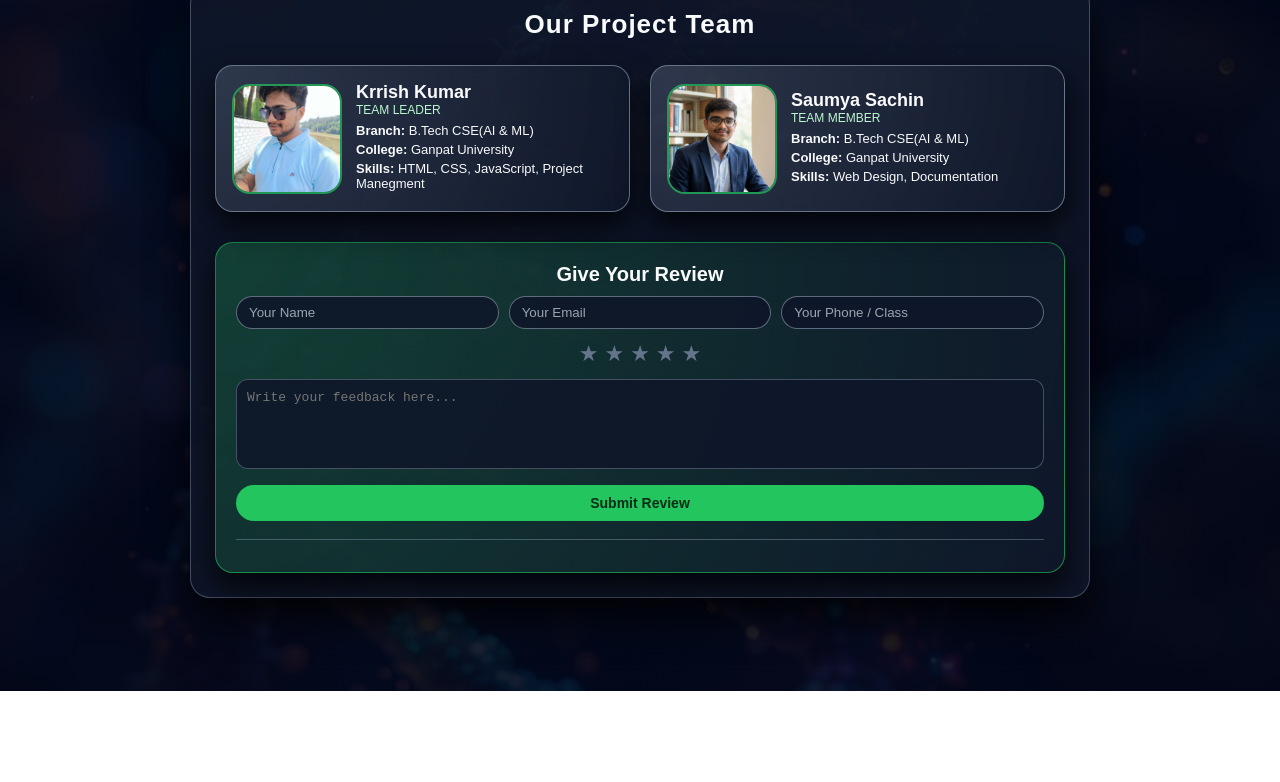
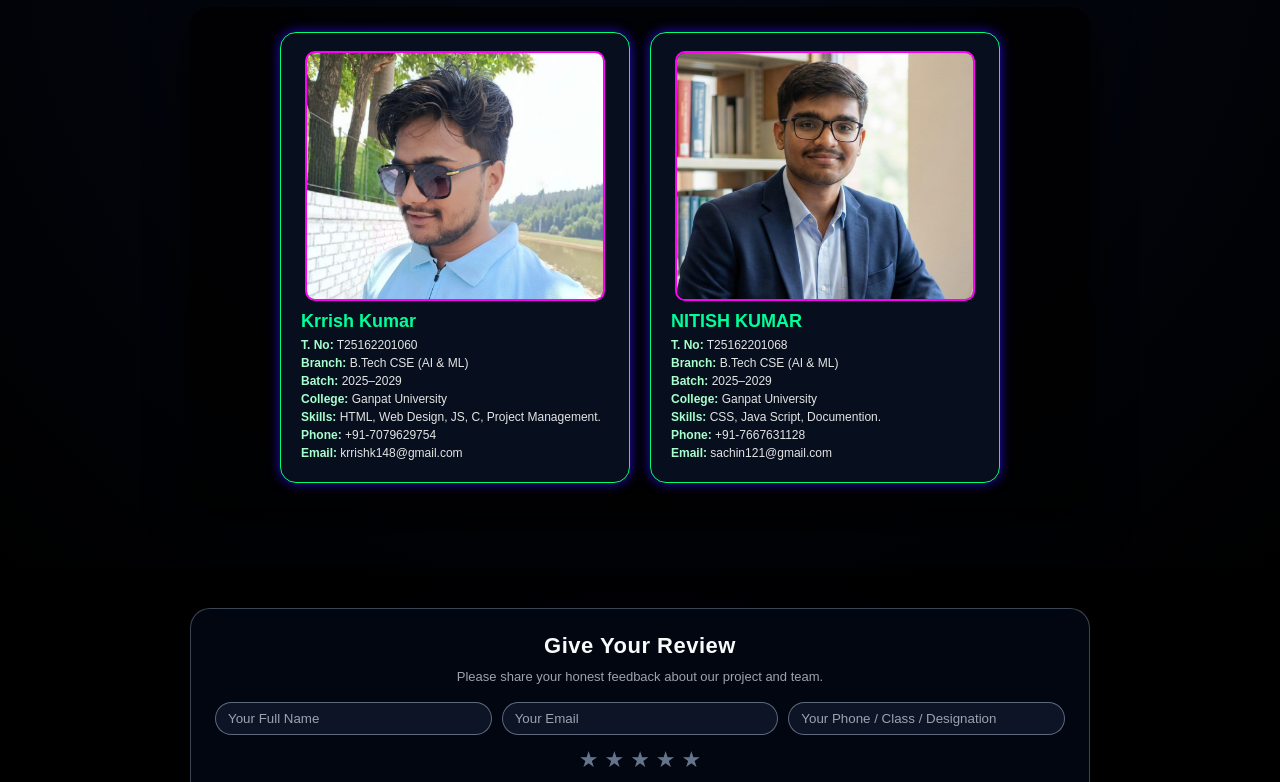
Before and after one commit to Krris-h/Nano-tech-in-agr, a plain HTML site: page Contact.html in a window 1280 px wide. Shown: the part 109-891 px from the top of the page. Before the commit the page ends 800 px from the top, so only its background shows below. Drawn offline with Linux system fonts and the light colour scheme.

Commit message:
Add files via upload

```diff
--- a/Contact.html
+++ b/Contact.html
@@ -2,123 +2,154 @@
 <html lang="en">
 <head>
     <meta charset="UTF-8">
-    <title>Our Team</title>
+    <title>Our Project Team</title>
     <meta name="viewport" content="width=device-width, initial-scale=1.0">
 
     <style>
+        /* ===== RESET ===== */
         * {
             margin: 0;
             padding: 0;
             box-sizing: border-box;
+            font-family: Arial, sans-serif;
         }
 
-        body {
-            font-family: Arial, sans-serif;
-            background:
-                radial-gradient(circle at top, rgba(2,6,23,0.7), rgba(2,6,23,0.95)),
-                url("bg4.jpg") center/cover no-repeat fixed;
-            color: #f9fafb;
-            min-height: 100vh;
+        /* ===== PROJECT TEAM SECTION ===== */
+        .team-section {
+            text-align: center;
+            padding: 60px 20px;
+            background: radial-gradient(circle at top, #050816, #02040a 60%, #000000);
+            color: #ffffff;
+        }
+
+        .team-section h2 {
+            font-size: 28px;
+            margin-bottom: 24px;
+            letter-spacing: 1px;
+        }
+
+        .team-container {
+            max-width: 900px;
+            margin: 0 auto;
+            background: rgba(0, 0, 0, 0.75);
+            border-radius: 20px;
+            padding: 25px 22px;
+            box-shadow: 0 18px 40px rgba(0, 0, 0, 0.85);
+            display: flex;
+            gap: 20px;
+            justify-content: center;
+            flex-wrap: wrap;
+        }
+
+        .team-card {
+            background: rgba(8, 16, 32, 0.95);
+            border-radius: 16px;
+            padding: 18px 20px;
+            width: 350px;
+            border: 1px solid #00ff6e;
+            box-shadow: 0 0 12px rgba(42, 13, 231, 0.897);
+            text-align: left;
+            transition: transform 0.25s, box-shadow 0.25s;
+        }
+
+        .team-card:hover {
+            transform: translateY(-6px);
+            box-shadow: 0 0 18px rgba(255, 0, 0, 0.7);
+        }
+
+        /* ===== IMAGE BOX 300x250 ===== */
+        .photo-box {
+            width: 300px;
+            height: 250px;
+            margin-bottom: 10px;
+            border-radius: 10px;
+            overflow: hidden;
+            border: 2px solid #ff00f7;
             display: flex;
             align-items: center;
             justify-content: center;
-            padding: 20px;
+            margin-left: auto;
+            margin-right: auto; /* image center in card */
         }
 
-        .wrapper {
-            max-width: 900px;
-            width: 100%;
-            background: rgba(15,23,42,0.9);
-            border-radius: 20px;
-            padding: 24px;
-            box-shadow: 0 18px 40px rgba(0,0,0,0.8);
-            border: 1px solid rgba(148,163,184,0.4);
-        }
-
-        .title {
-            text-align: center;
-            margin-bottom: 10px;
-        }
-
-        .title h1 {
-            font-size: 26px;
-            letter-spacing: 1px;
-        }
-
-        .team-grid {
-            display: grid;
-            grid-template-columns: repeat(2, minmax(0, 1fr));
-            gap: 20px;
-            margin-top: 25px;
-        }
-
-        .card {
-            background: radial-gradient(circle at top left,
-                        rgba(148,163,184,0.25),
-                        rgba(15,23,42,0.95));
-            border-radius: 18px;
-            padding: 16px;
-            display: flex;
-            gap: 14px;
-            align-items: center;
-            border: 1px solid rgba(148,163,184,0.6);
-            box-shadow: 0 14px 30px rgba(0,0,0,0.8);
-            transition: transform 0.15s ease, box-shadow 0.2s ease, border-color 0.2s ease;
-        }
-
-        .card:hover {
-            transform: translateY(-4px);
-            box-shadow: 0 20px 40px rgba(0,0,0,0.9);
-            border-color: red;
-        }
-
-        .photo-wrap {
-            flex-shrink: 0;
-            width: 110px;
-            height: 110px;
-            border-radius: 18px;
-            overflow: hidden;
-            border: 2px solid rgba(34,197,94,0.7);
-        }
-
-        .photo-wrap img {
+        .photo-box img {
             width: 100%;
             height: 100%;
             object-fit: cover;
         }
 
-        .info h2 { font-size: 18px; }
-        .role {
-            font-size: 12px;
-            margin-bottom: 6px;
-            color: #bbf7d0;
-            text-transform: uppercase;
+        /* leader pic adjust (thoda upar se focus) */
+        .team-card.leader .photo-box img {
+            object-position: top;
         }
 
-        .info p { font-size: 13px; margin-bottom: 4px; }
-        .label { font-weight: bold; }
+        .team-card h3 {
+            font-size: 18px;
+            margin-bottom: 6px;
+            color: #00ff99;
+        }
 
-        .contact a {
-            color: #22c55e;
-            text-decoration: none;
+        .team-card p {
+            font-size: 12px;
+            margin: 4px 0;
+            color: #e4e4e4;
+        }
+
+        .team-card p span {
+            font-weight: bold;
+            color: #a8ffce;
         }
 
         /* ===== REVIEW SECTION ===== */
-        .review-box {
-            margin-top: 30px;
-            padding: 20px;
-            border-radius: 18px;
-            background: radial-gradient(circle at top left,
-                        rgba(34,197,94,0.25),
-                        rgba(15,23,42,0.95));
-            border: 1px solid rgba(34,197,94,0.6);
-            box-shadow: 0 14px 30px rgba(0,0,0,0.8);
+        .review-section {
+            padding: 40px 20px 60px;
+            background: radial-gradient(circle at bottom, #020617, #000000 70%);
+            color: #f9fafb;
         }
 
-        .review-box h2 {
+        .review-wrapper {
+            max-width: 900px;
+            margin: 0 auto;
+            background: rgba(3,7,18,0.92);
+            border-radius: 20px;
+            padding: 24px;
+            box-shadow: 0 18px 40px rgba(0,0,0,0.9);
+            border: 1px solid rgba(148,163,184,0.4);
+        }
+
+        .review-wrapper h2 {
             text-align: center;
             margin-bottom: 10px;
-            font-size: 20px;
+            font-size: 22px;
+            letter-spacing: 0.5px;
+        }
+
+        .review-subtitle {
+            text-align: center;
+            font-size: 13px;
+            color: #9ca3af;
+            margin-bottom: 18px;
+        }
+
+        .reviewer-info {
+            display: grid;
+            grid-template-columns: repeat(3, minmax(0, 1fr));
+            gap: 10px;
+            margin-bottom: 12px;
+            font-size: 13px;
+        }
+
+        .reviewer-info input {
+            border-radius: 999px;
+            border: 1px solid rgba(148,163,184,0.6);
+            padding: 8px 12px;
+            background: rgba(15,23,42,0.9);
+            color: #f9fafb;
+            outline: none;
+        }
+
+        .reviewer-info input::placeholder {
+            color: #9ca3af;
         }
 
         .stars {
@@ -140,7 +171,6 @@
             color: #facc15;
         }
 
-        /* selected rating (click ke baad) */
         .stars span.selected {
             color: #facc15;
         }
@@ -178,7 +208,6 @@
             box-shadow: 0 0 18px rgba(34,197,94,0.9);
         }
 
-        /* submit animation */
         .submit-btn.pulse {
             animation: btnPulse 0.4s ease;
         }
@@ -189,41 +218,18 @@
             100% { transform: scale(1); box-shadow: 0 0 0 rgba(34,197,94,0.0); }
         }
 
-        /* ===== REVIEWER DETAILS ===== */
-        .reviewer-info {
-            display: grid;
-            grid-template-columns: repeat(3, minmax(0, 1fr));
-            gap: 10px;
-            margin-bottom: 12px;
-            font-size: 13px;
-        }
-
-        .reviewer-info input {
-            border-radius: 999px;
-            border: 1px solid rgba(148,163,184,0.6);
-            padding: 8px 12px;
-            background: rgba(15,23,42,0.9);
-            color: #f9fafb;
-            outline: none;
-        }
-
-        .reviewer-info input::placeholder {
-            color: #9ca3af;
-        }
-
-        /* saved reviews list */
         .saved-reviews {
             margin-top: 18px;
             border-top: 1px solid rgba(148,163,184,0.4);
             padding-top: 12px;
-            max-height: 200px;
+            max-height: 220px;
             overflow-y: auto;
         }
 
         .review-item {
             padding: 8px 10px;
             border-radius: 10px;
-            background: rgba(15,23,42,0.9);
+            background: rgba(15,23,42,0.95);
             border: 1px solid rgba(148,163,184,0.4);
             font-size: 13px;
             margin-bottom: 8px;
@@ -245,55 +251,86 @@
             font-size: 14px;
         }
 
+        .review-item small {
+            color: #9ca3af;
+            font-size: 11px;
+        }
+
+        @media (max-width: 800px) {
+            .team-card {
+                width: 100%;
+            }
+            .photo-box {
+                width: 100%;
+                max-width: 320px;
+            }
+        }
+
         @media (max-width: 700px) {
-            .team-grid { grid-template-columns: 1fr; }
-            .card { flex-direction: column; text-align: center; }
-            .reviewer-info { grid-template-columns: 1fr; }
+            .reviewer-info {
+                grid-template-columns: 1fr;
+            }
         }
     </style>
 </head>
+
 <body>
 
-<div class="wrapper">
-    <div class="title">
-        <h1>Our Project Team</h1>
-    </div>
+<!-- ====== PROJECT TEAM SECTION ====== -->
+<section id="team" class="team-section">
+    <div class="container">
+        <h2>Our Project Team</h2>
 
-    <div class="team-grid">
-        <div class="card">
-            <div class="photo-wrap"><img src="leader.jpeg" alt="Team Leader"></div>
-            <div class="info">
-                <h2>Krrish Kumar</h2>
-                <div class="role">Team Leader</div>
-                <p><span class="label">Branch:</span> B.Tech CSE(AI & ML)</p>
-                <p><span class="label">College:</span> Ganpat University</p>
-                <p><span class="label">Skills:</span> HTML, CSS, JavaScript, Project Manegment</p>
+        <div class="team-container">
+
+            <!-- MEMBER 1 (LEADER) -->
+            <div class="team-card leader">
+                <div class="photo-box">
+                    <img src="leader.jpeg" alt="Team Member 1">
+                </div>
+                <h3>Krrish Kumar</h3>
+                <p><span>T. No:</span> T25162201060</p>
+                <p><span>Branch:</span> B.Tech CSE (AI & ML)</p>
+                <p><span>Batch:</span> 2025–2029</p>
+                <p><span>College:</span> Ganpat University</p>
+                <p><span>Skills:</span> HTML, Web Design, JS, C, Project Management.</p>
+                <p><span>Phone:</span> +91-7079629754</p>
+                <p><span>Email:</span> krrishk148@gmail.com</p>
             </div>
-        </div>
 
-        <div class="card">
-            <div class="photo-wrap"><img src="member.jpeg" alt="Team Member"></div>
-            <div class="info">
-                <h2>Saumya Sachin</h2>
-                <div class="role">Team Member</div>
-                <p><span class="label">Branch:</span> B.Tech CSE(AI & ML)</p>
-                <p><span class="label">College:</span> Ganpat University</p>
-                <p><span class="label">Skills:</span> Web Design, Documentation</p>
+            <!-- MEMBER 2 -->
+            <div class="team-card">
+                <div class="photo-box">
+                    <img src="member.jpeg" alt="Team Member 2">
+                </div>
+                <h3>NITISH KUMAR</h3>
+                <p><span>T. No:</span> T25162201068</p>
+                <p><span>Branch:</span> B.Tech CSE (AI & ML)</p>
+                <p><span>Batch:</span> 2025–2029</p>
+                <p><span>College:</span> Ganpat University</p>
+                <p><span>Skills:</span> CSS, Java Script, Documention.</p>
+                <p><span>Phone:</span> +91-7667631128</p>
+                <p><span>Email:</span> sachin121@gmail.com</p>
             </div>
+
         </div>
     </div>
+</section>
 
-    <!-- REVIEW & RATING -->
-    <div class="review-box">
+<!-- ====== REVIEW SECTION ====== -->
+<section class="review-section">
+    <div class="review-wrapper">
         <h2>Give Your Review</h2>
+        <p class="review-subtitle">Please share your honest feedback about our project and team.</p>
 
         <!-- Reviewer full details -->
         <div class="reviewer-info">
-            <input type="text" id="reviewerName" placeholder="Your Name">
+            <input type="text" id="reviewerName" placeholder="Your Full Name">
             <input type="email" id="reviewerEmail" placeholder="Your Email">
-            <input type="text" id="reviewerExtra" placeholder="Your Phone / Class">
+            <input type="text" id="reviewerExtra" placeholder="Your Phone / Class / Designation">
         </div>
 
+        <!-- Rating stars -->
         <div class="stars" id="starContainer">
             <span data-value="1">★</span>
             <span data-value="2">★</span>
@@ -301,13 +338,15 @@
             <span data-value="4">★</span>
             <span data-value="5">★</span>
         </div>
+
+        <!-- Review text -->
         <textarea id="reviewText" placeholder="Write your feedback here..."></textarea>
         <button class="submit-btn" id="submitReview">Submit Review</button>
 
-        <!-- saved reviews list -->
+        <!-- Saved reviews list -->
         <div class="saved-reviews" id="savedReviews"></div>
     </div>
-</div>
+</section>
 
 <script>
     // STAR SELECTABLE LOGIC
@@ -318,7 +357,6 @@
         star.addEventListener('click', () => {
             selectedRating = index + 1;
 
-            // remove + add selected class
             stars.forEach((s, i) => {
                 if (i <= index) {
                     s.classList.add('selected');
@@ -386,7 +424,7 @@
         submitBtn.classList.add('pulse');
         setTimeout(() => submitBtn.classList.remove('pulse'), 400);
 
-        // reset form
+        // reset form (sirf feedback & stars reset, details optional rakhe)
         document.getElementById('reviewText').value = '';
         selectedRating = 0;
         stars.forEach(s => s.classList.remove('selected'));
```
